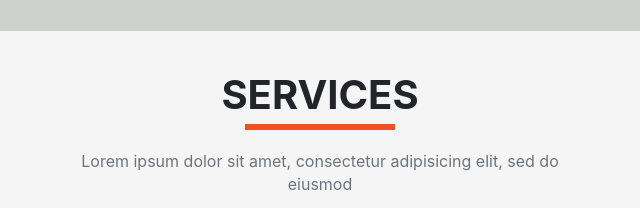
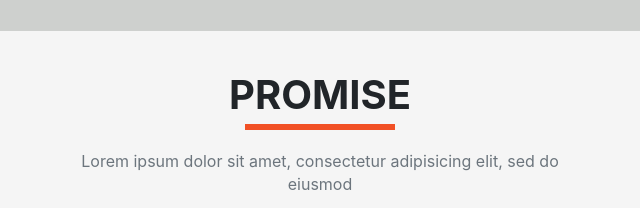
Before and after one commit to RoyNyaga/bootstrap4-responsive-project, a plain HTML site: page index.html in a window 1280 px wide. Shown: the part 1847-2055 px from the top of the page, 640-1280 px from the left. Drawn offline with nearby package versions, Linux system fonts and the light colour scheme.

Commit message:
style promise section

```diff
--- a/index.html
+++ b/index.html
@@ -112,7 +112,7 @@
           <div class="col-sm-6 promise-picture"></div>
           <div class="col-sm-6 promise-text">
             <div class="header text-center">
-              <h1><strong>Services</strong></h1>
+              <h1><strong>Promise</strong></h1>
               <div class="header-underline"></div>
               <p class="text-muted">Lorem ipsum dolor sit amet, consectetur adipisicing elit, sed do eiusmod
               </p>
```
